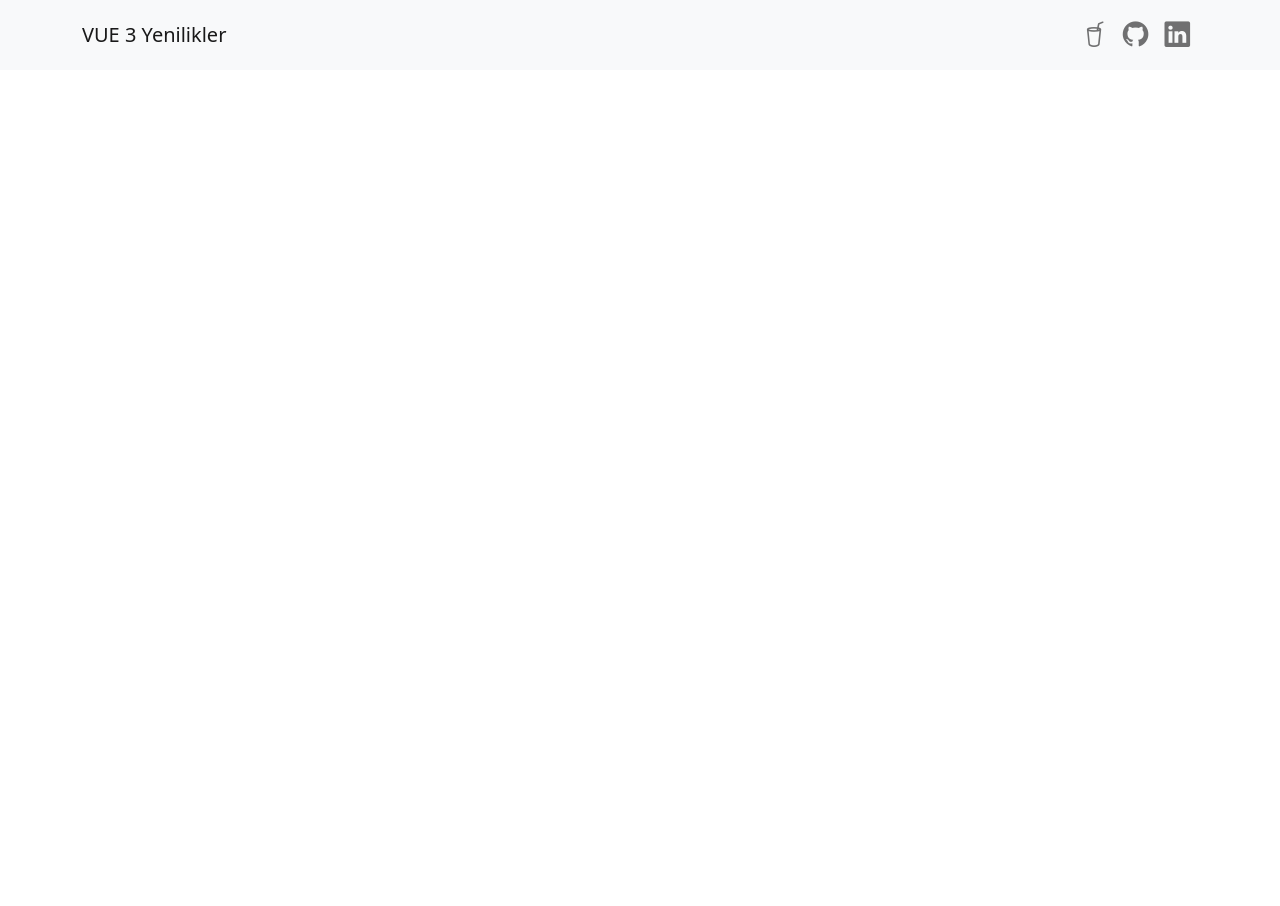
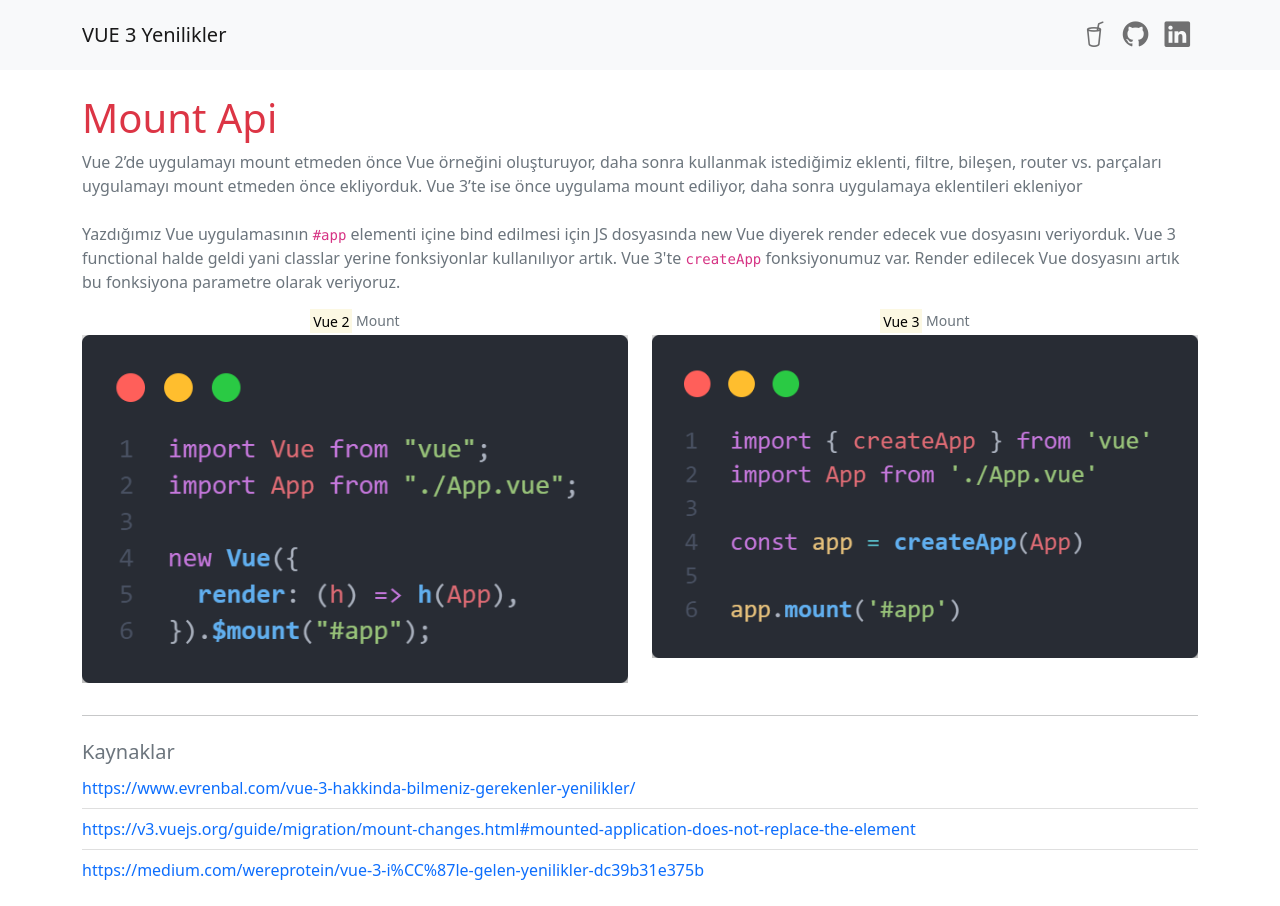
Before and after one commit to serdargoleli/vue-3, a Vue app: page /#/detail/mount-api in a window 1280 px wide. Before the commit this address had no page. Before the commit the page ends 800 px from the top, so only its background shows below. Built offline with nearby package versions, Linux system fonts and the light colour scheme.

Commit message:
mount api içerikleri ve routingi oluşturuldu

```diff
--- a/src/router/index.js
+++ b/src/router/index.js
@@ -6,6 +6,7 @@
 import Teleport from "../views/detail/teleport.vue";
 import Fragment from "../views/detail/fragment.vue";
 import FiltersApi from "../views/detail/filters-api.vue";
+import MountApi from "../views/detail/mount-api.vue";
 
 import Post from "../views/post.vue";
 const routes = [
@@ -16,6 +17,7 @@
   { path: "/detail/teleport", name: "teleport", component: Teleport },
   { path: "/detail/fragment", name: "teleport", component: Fragment },
   { path: "/detail/filters-api", name: "filters-api", component: FiltersApi },
+  { path: "/detail/mount-api", name: "mount-api", component: MountApi },
 
   { path: "/post", name: "post", component: Post },
 ];
--- a/src/views/Home.vue
+++ b/src/views/Home.vue
@@ -23,12 +23,13 @@
     // constructor: ilk render işleminde yüklenen değerler
     setup() {
       const contents = [
-        { title: "Composition Api", to: "/detail/composition-api" },
+        { title: "Composition API", to: "/detail/composition-api" },
         { title: "Setup, Ref, Reactive", to: "/detail/setup-ref-reactive" },
         { title: "LifeCycle Hooks", to: "/detail/lifecycle-hooks" },
         { title: "Teleport", to: "/detail/teleport" },
         { title: "Fragment", to: "/detail/fragment" },
         { title: "Filters API", to: "/detail/filters-api" },
+        { title: "Mount API", to: "/detail/mount-api" },
       ];
 
       return {
--- /dev/null
+++ b/src/views/detail/mount-api.vue
@@ -0,0 +1,44 @@
+<template>
+  <div class="text-muted">
+    <h1 class="text-danger mb-2">Mount Api</h1>
+    <p class="mb-4">
+      Vue 2’de uygulamayı mount etmeden önce Vue örneğini oluşturuyor, daha sonra kullanmak istediğimiz eklenti, filtre, bileşen, router vs. parçaları
+      uygulamayı mount etmeden önce ekliyorduk. Vue 3’te ise önce uygulama mount ediliyor, daha sonra uygulamaya eklentileri ekleniyor
+    </p>
+    <p>
+      Yazdığımız Vue uygulamasının <code>#app</code> elementi içine bind edilmesi için JS dosyasında new Vue diyerek render edecek vue dosyasını
+      veriyorduk. Vue 3 functional halde geldi yani classlar yerine fonksiyonlar kullanılıyor artık. Vue 3'te <code>createApp</code> fonksiyonumuz
+      var. Render edilecek Vue dosyasını artık bu fonksiyona parametre olarak veriyoruz.
+    </p>
+    <div class="row">
+      <div class="col-12 col-md-6">
+        <figure class="figure">
+          <figcaption class="figure-caption text-center mb-1"><mark>Vue 2</mark> Mount</figcaption>
+          <img class="img-fluid" src="@/assets/img/mount/vue-2-mount.png" alt="Vue 2 Mount" />
+        </figure>
+      </div>
+      <div class="col-12 col-md-6">
+        <figure class="figure">
+          <figcaption class="figure-caption text-center mb-1"><mark>Vue 3</mark> Mount</figcaption>
+          <img class="img-fluid" src="@/assets/img/mount/vue-3-mount.png" alt="Vue 3 Mount" />
+        </figure>
+      </div>
+    </div>
+  </div>
+  <sources :sources="sources" />
+</template>
+<script>
+  export default {
+    setup() {
+      const sources = [
+        "https://www.evrenbal.com/vue-3-hakkinda-bilmeniz-gerekenler-yenilikler/",
+        "https://v3.vuejs.org/guide/migration/mount-changes.html#mounted-application-does-not-replace-the-element",
+        "https://medium.com/wereprotein/vue-3-i%CC%87le-gelen-yenilikler-dc39b31e375b",
+      ];
+      return {
+        sources,
+      };
+    },
+  };
+</script>
+<style lang=""></style>
```
Also changed, not shown: src/assets/img/mount/vue-2-mount.png (added), src/assets/img/mount/vue-3-mount.png (added).
